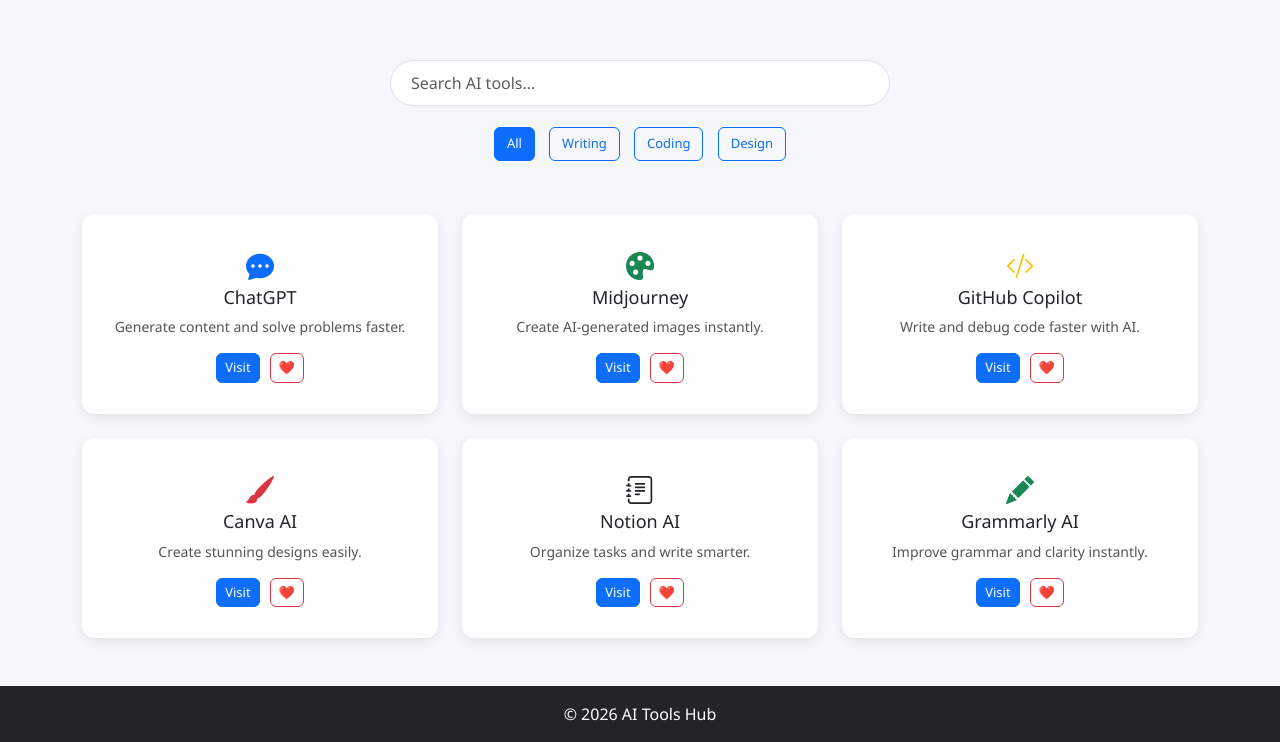
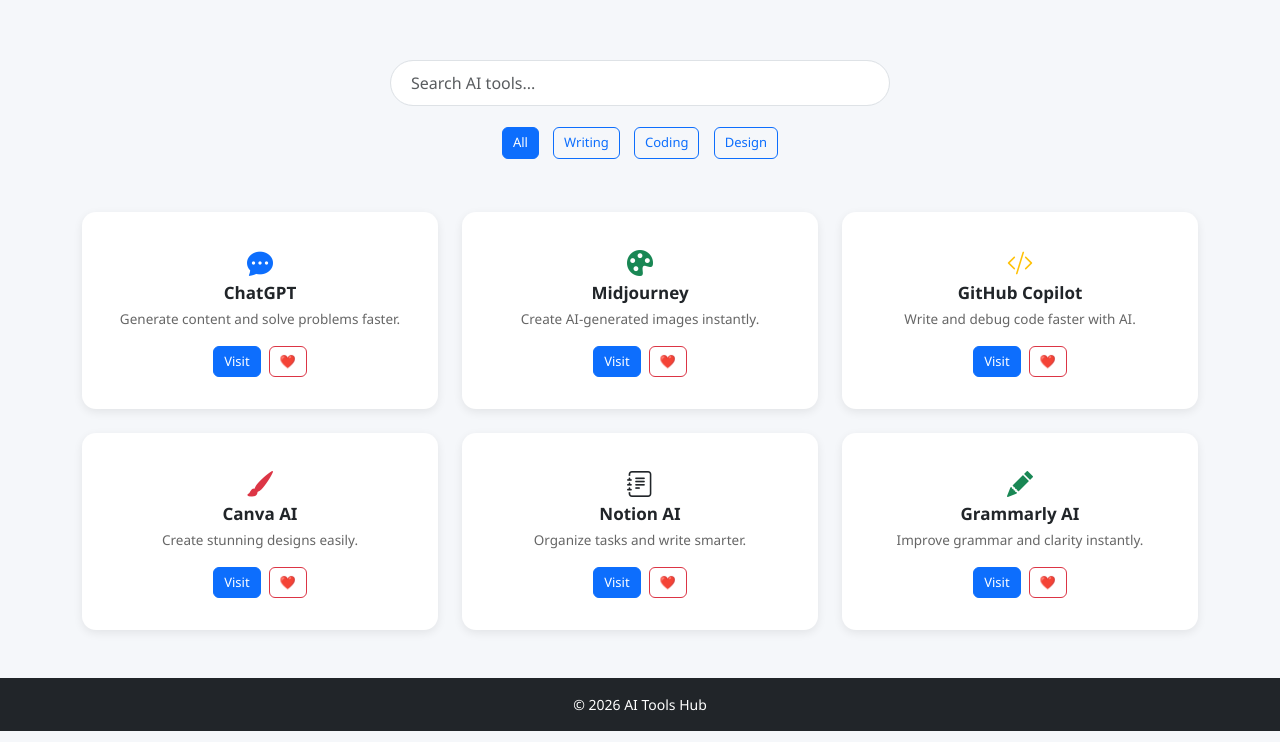
Before and after one commit to sriharikante/Finance-DashBoard, a plain HTML site: page index.html in a window 1280 px wide. Shown: the part 182-924 px from the top of the page. Drawn offline with nearby package versions, Linux system fonts and the light colour scheme.

Commit message:
Update style.css

```diff
--- a/style.css
+++ b/style.css
@@ -1,25 +1,20 @@
-.card {
-  border-radius: 12px;
-}
-
-.card i {
-  font-size: 26px;
-}
+/* GLOBAL */
 html, body {
   height: 100%;
 }
+
 body {
   font-family: 'Segoe UI', sans-serif;
   background: #f5f7fa;
   margin: 0;
-
   display: flex;
   flex-direction: column;
-  min-height: 100vh;
 }
+
 main {
   flex: 1;
 }
+
 /* HERO */
 .hero {
   padding: 70px 0;
@@ -36,6 +31,7 @@
 /* FILTER */
 .filter-btn {
   margin: 5px;
+  border-radius: 20px;
 }
 
 .filter-btn.active {
@@ -45,33 +41,35 @@
 
 /* CARDS */
 .card {
-  border-radius: 12px;
-  padding: 15px;
-  transition: all 0.3s ease;
+  border-radius: 14px;
+  padding: 16px;
+  transition: all 0.25s ease;
   border: none;
-  background: white;
-  box-shadow: 0 4px 12px rgba(0,0,0,0.08);
+  background: #ffffff;
+  box-shadow: 0 3px 10px rgba(0,0,0,0.08);
   height: 100%;
 }
 
 .card:hover {
-  transform: translateY(-6px);
-  box-shadow: 0 8px 20px rgba(0,0,0,0.15);
+  transform: translateY(-5px);
+  box-shadow: 0 10px 25px rgba(0,0,0,0.12);
 }
 
-/* TEXT */
+/* CARD TEXT */
 .card-title {
-  font-size: 18px;
+  font-size: 17px;
+  font-weight: 600;
+  margin-bottom: 6px;
 }
 
 .card-text {
-  font-size: 14px;
-  color: #555;
+  font-size: 13.5px;
+  color: #666;
 }
 
 /* ICON */
 .card i {
-  font-size: 28px;
+  font-size: 26px;
   margin-bottom: 10px;
 }
 
@@ -79,18 +77,25 @@
 .btn {
   font-size: 13px;
   border-radius: 6px;
+  padding: 5px 10px;
 }
 
 .favorite-btn {
   border: 1px solid #dc3545;
   color: #dc3545;
+  transition: 0.2s;
+}
+
+.favorite-btn:hover {
+  background: #dc3545;
+  color: white;
 }
 
 /* BUTTON GROUP */
 .card-buttons {
   display: flex;
   justify-content: center;
-  gap: 10px;
+  gap: 8px;
   margin-top: 10px;
 }
 
@@ -99,4 +104,11 @@
   background: #212529;
   color: white;
   text-align: center;
+  padding: 12px 0;
+  font-size: 14px;
 }
+
+/* SMALL IMPROVEMENT */
+h1, h2 {
+  font-weight: 600;
+}
```
